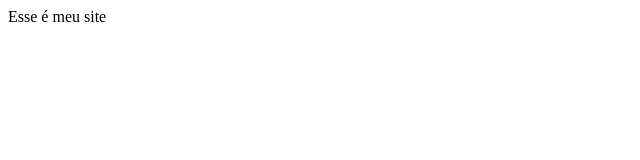
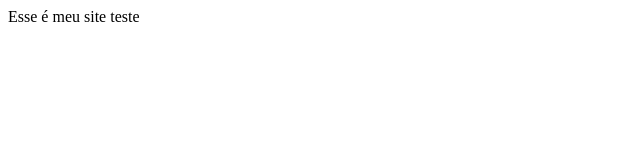
Before and after one commit to HellenVolff/Briany, a plain HTML site: page index.html in a window 1280 px wide. Shown: the full height of the page, 0-640 px from the left. Drawn offline with Linux system fonts and the light colour scheme.

Commit message:
Update index.html

```diff
--- a/index.html
+++ b/index.html
@@ -5,6 +5,6 @@
 <title> Teste </title>
 </head>
 <body>
-Esse é meu site
+Esse é meu site teste
 </body>
 </html>
```
